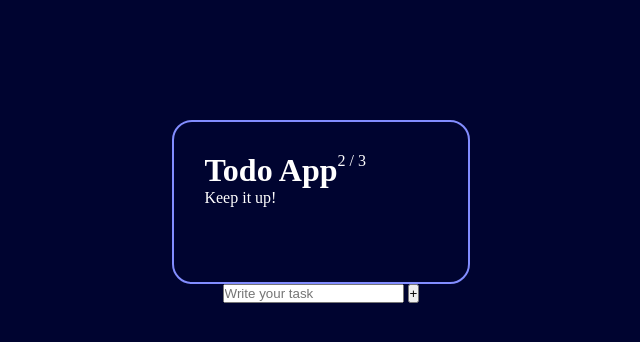
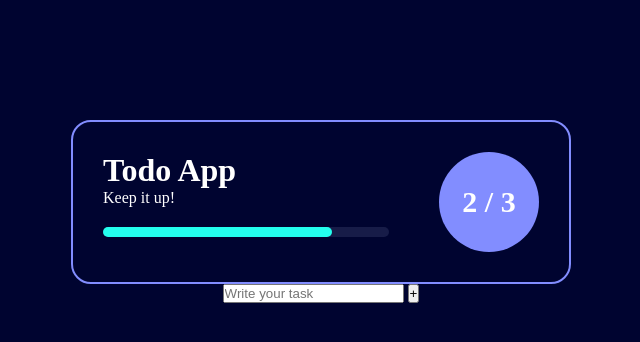
Before and after one commit to aidisapp/Todo-App, a plain HTML site: page index.html in a window 1280 px wide. Shown: the whole page, without its empty margins (319-959 px from the left). Drawn offline with Linux system fonts and the light colour scheme.

Commit message:
stylization of the App on the css file

```diff
--- a/styles.css
+++ b/styles.css
@@ -22,7 +22,8 @@ body {
     flex-direction: column;
     align-items: center;
     justify-content: center;
-    margin-top: 120px;
+    margin: 120px auto 0 auto;
+    max-width: 500px;
 }
 
 .stats-container {
@@ -30,9 +31,39 @@ body {
     border-radius: 20px;
     border: 2px solid var(--purple);
     display: flex;
+    justify-content: space-between;
+    gap: 50px;
+    width: 100%;
+}
+
+.details {
+    width: 100%;
+}
+
+#progressBar {
+    width: 100%;
+    height: 10px;
+    background-color: var(--secondaryBackground);
+    border-radius: 5px;
+    margin-top: 20px;
+}
+
+#progress {
+    width: 80%;
+    height: 10px;
+    background-color: var(--teal);
+    border-radius: 10px;
+    transition: all 0.3s ease;
 }
 
 #numbers {
     width: 100px;
     height: 100px;
+    background-color: var(--purple);
+    display: flex;
+    align-items: center;
+    justify-content: center;
+    border-radius: 50%;
+    font-size: 30px;
+    font-weight: bold;
 }
```
